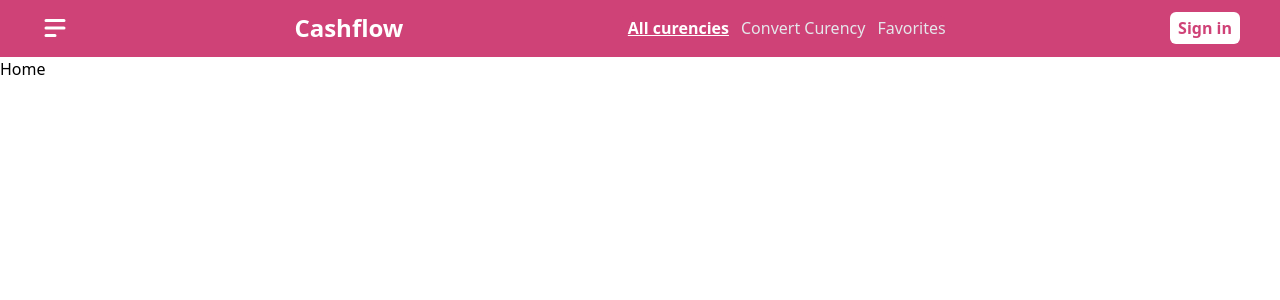
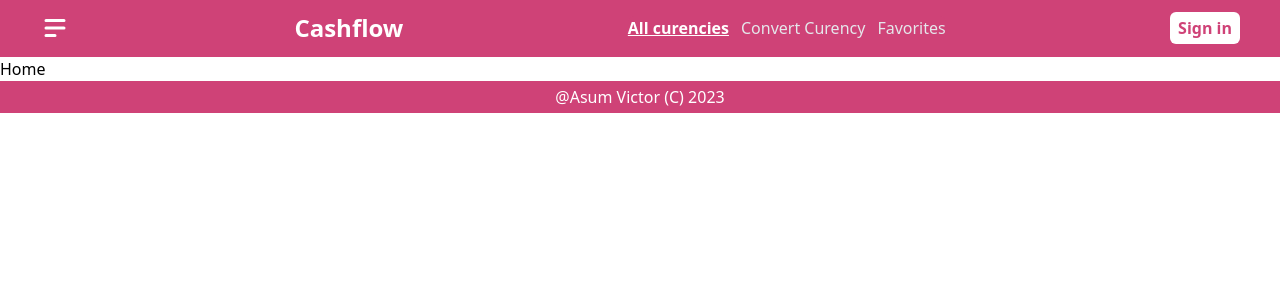
Before and after one commit to AsumVictor/CashFlow-Exchange, a React (Create React App) app: page / in a window 1280 px wide. Shown: the top 300 px of the page. Built offline with nearby package versions, Linux system fonts and the light colour scheme.

Commit message:
Added footer

```diff
--- /dev/null
+++ b/src/components/Footer.js
@@ -0,0 +1,11 @@
+import React from 'react'
+
+function Footer() {
+  return (
+    <div className='w-full text-white bg-primary flex justify-center py-1 items-center'>
+        @Asum Victor (C) 2023
+    </div>
+  )
+}
+
+export default Footer
--- a/src/layout/PageLayout.js
+++ b/src/layout/PageLayout.js
@@ -1,12 +1,14 @@
 import React from "react";
 import { Outlet } from "react-router-dom";
 import Header from "../components/Header";
+import Footer from "../components/Footer";
 
 function PageLayout() {
   return (
     <div className="w-full h-screen overflow-y-auto overflow-x-hidden">
       <Header />
       <Outlet />
+      <Footer />
     </div>
   );
 }
```
